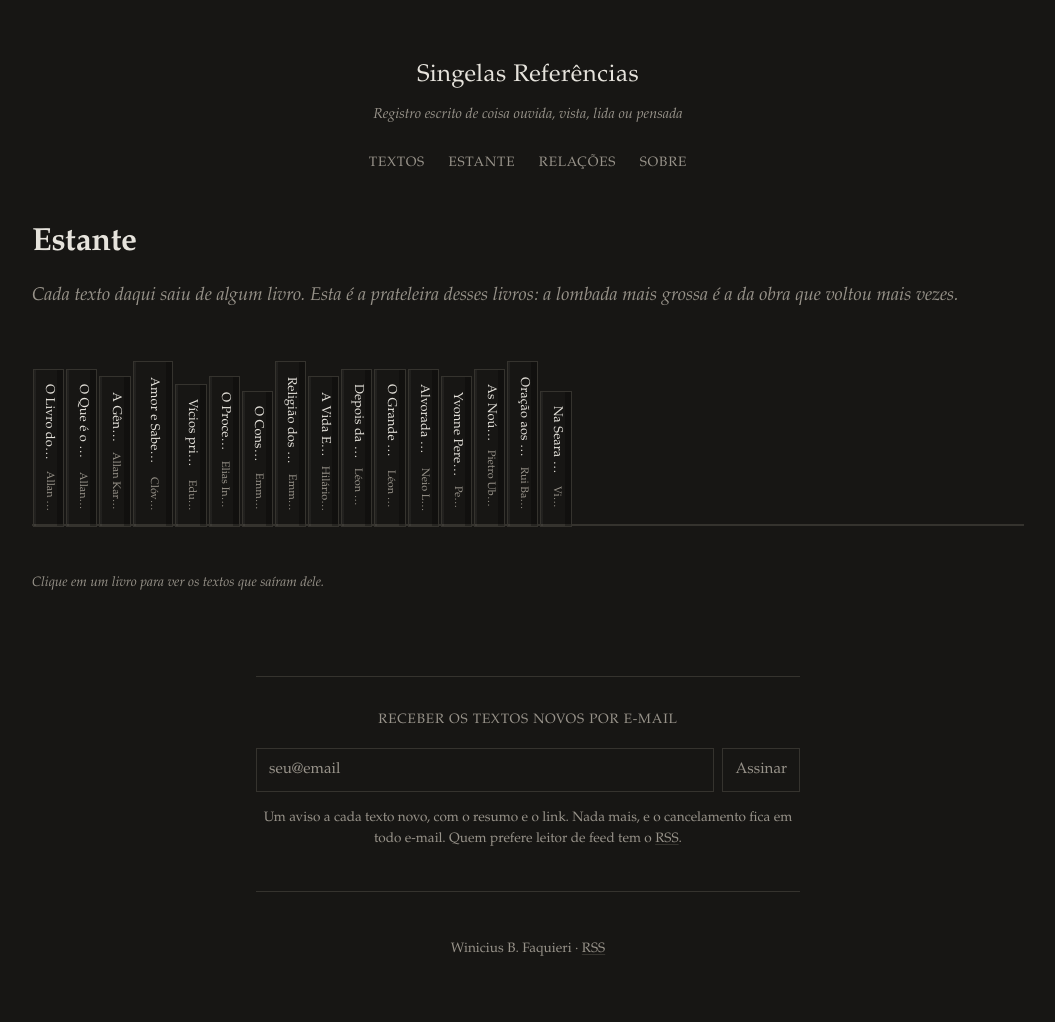
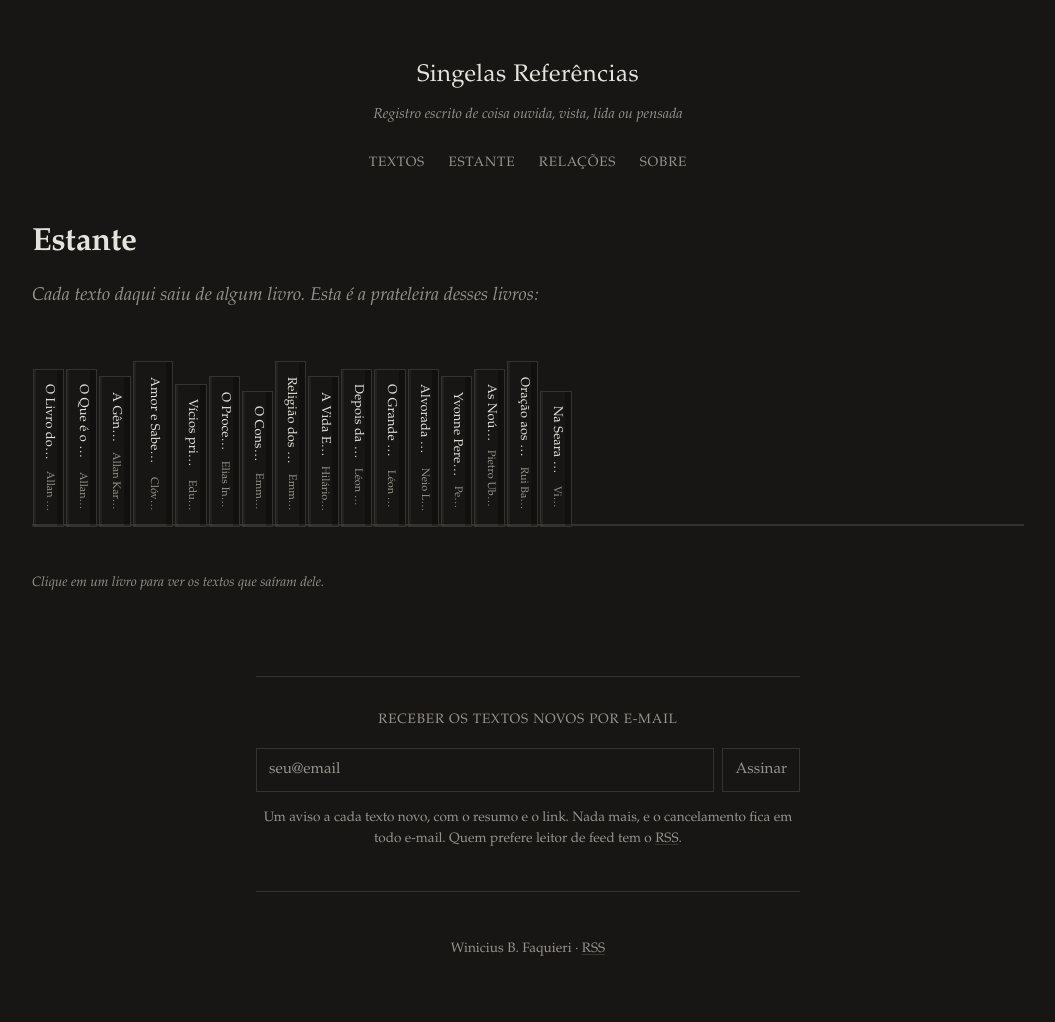
Before and after one commit to wfaquieri/singelas-referencias, a Jekyll site: the page built from estante.html, in a window 1280 px wide. Shown: the whole page, without its empty margins (112-1167 px from the left). Built offline with Jekyll 4.4.1, drawn with Linux system fonts in a browser that asks for light colours.

Commit message:
Enxuga a abertura da estante e deixa a prateleira falar
A frase explicava que a lombada mais grossa e a da obra que voltou mais vezes.
Agora termina em dois pontos e entrega a vez ao desenho, que vem logo abaixo:
quem olha a fileira ve a diferenca de espessura sem que ela precise ser anunciada,
e quem nao ve nao perde nada, porque o numero de textos esta escrito na ficha.

Co-Authored-By: Claude Opus 5 <noreply@anthropic.com>

```diff
--- a/estante.html
+++ b/estante.html
@@ -23,7 +23,7 @@ description: "As obras citadas no Singelas Referências, uma lombada para cada l
 
 <h1>Estante</h1>
 
-<p class="lead">Cada texto daqui saiu de algum livro. Esta é a prateleira desses livros: a lombada mais grossa é a da obra que voltou mais vezes.</p>
+<p class="lead">Cada texto daqui saiu de algum livro. Esta é a prateleira desses livros:</p>
 
 <div class="estante" id="estante">
 
```
